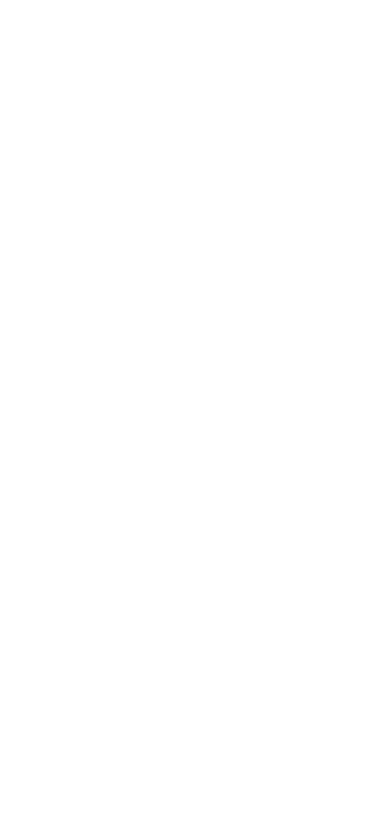
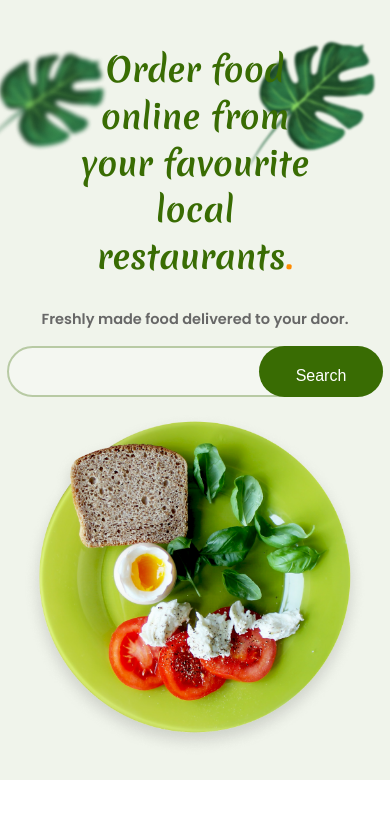
Before and after one commit to RayhanalKavey/FoodTime-Rayhan-al-Kavey, a plain HTML site: page index.html in a window 390 px wide. Drawn offline with Linux system fonts and the light colour scheme; files that its build step writes are made by us from their sources.

Commit message:
Add responsive hero section.

```diff
--- a/css/style.css
+++ b/css/style.css
@@ -18,12 +18,153 @@ General CSS
   margin: 0;
   padding: 0;
   box-sizing: border-box;
-  font-family: "Open Sans", sans-serif;
 }
 
 html {
   font-size: 62.5%;
 }
 body {
+  font-family: "Open Sans", sans-serif;
   font-family: var(--poppins-font);
+  line-height: 1;
+  font-weight: 400;
 }
+.container {
+  max-width: 123.4rem;
+  margin-left: auto;
+  margin-right: auto;
+  padding: 1rem;
+}
+/* ===============
+Hero section
+================== */
+.section-hero {
+  background-color: var(--primary-color-bg);
+  position: relative;
+}
+/* background image start */
+.hero-background {
+  position: absolute;
+  top: 0;
+  z-index: -1;
+  height: 28.8rem;
+}
+.hero-background.left {
+  left: 0;
+}
+.hero-background.right {
+  right: 0;
+}
+/* background image end */
+.hero-container {
+  display: grid;
+  grid-template-columns: 1fr 1fr;
+  align-items: center;
+  padding-top: 8.5rem;
+  padding-bottom: 2.4rem;
+}
+/* heading start */
+.hero-heading {
+  font-family: var(--merienda-font);
+  color: var(--primary-color);
+  font-weight: 700;
+  font-size: 6.5rem;
+  line-height: 8.4rem;
+  margin-bottom: 3rem;
+}
+.hero-heading span {
+  color: var(--secondary-color);
+}
+.hero-description {
+  font-weight: 600;
+  font-size: 2.4rem;
+  line-height: 34px;
+  color: var(--paragraph-color);
+  margin-bottom: 2.4rem;
+}
+/* Hero search box start */
+.hero-search-box {
+  position: relative;
+}
+.search-input {
+  display: block;
+  width: 100%;
+  height: 7rem;
+  background-color: var(--white-color);
+  opacity: 0.3;
+  border: 2px solid var(--primary-color);
+  border-radius: 120px;
+}
+.btn {
+}
+.search-button {
+  padding: 1.5rem 5rem;
+  background-color: var(--primary-color);
+  color: var(--white-color);
+  font-weight: 500;
+  font-size: 2.2rem;
+  line-height: 37px;
+  border-radius: 100px;
+  position: absolute;
+  border: none;
+  top: 0;
+  bottom: 0;
+  right: 0;
+}
+/* Hero search box end */
+
+/* Hero image box start */
+.hero-img {
+  width: 100%;
+}
+/* Hero image box end */
+
+/* ===============
+Media screen
+================== */
+/*
+with 1344px (Smaller desktop)
+*/
+@media (max-width: 84em) {
+  html {
+    font-size: 55.5%;
+  }
+}
+/*
+992px
+*/
+@media (max-width: 62em) {
+  html {
+    font-size: 50.5%;
+  }
+  /* Hero section */
+  .hero-container {
+    grid-template-columns: 1fr;
+    padding-top: 6.5rem;
+    padding-bottom: 1.4rem;
+  }
+  .hero-heading {
+    font-size: 4.5rem;
+    line-height: 6.4rem;
+    width: 70%;
+    text-align: center;
+    margin-left: auto;
+    margin-right: auto;
+  }
+  .hero-description {
+    font-size: 2rem;
+    text-align: center;
+    margin-bottom: 1.4rem;
+  }
+
+  /* hero section end */
+}
+/*
+672px
+
+*/
+@media (max-width: 42em) {
+  html {
+    font-size: 45.5%;
+  }
+}
--- a/index.html
+++ b/index.html
@@ -20,7 +20,53 @@
       rel="stylesheet"
     />
     <!-- Link css -->
-    <link rel="stylesheet" href="./styles/style.css" />
+    <link rel="stylesheet" href="css/style.css" />
+    <link rel="stylesheet" href="css/media.css" />
   </head>
-  <body></body>
+  <body>
+    <!-- ---------------
+      Hero section Start
+    --------------- -->
+    <section class="section-hero">
+      <div class="container hero-container">
+        <!-- <div class="left-hero-background">jj</div>
+        <div class="right-hero-background">jj</div> -->
+        <div class="hero-text-box">
+          <h1 class="heading-primary hero-heading">
+            Order food online from your favourite local restaurants<span
+              >.</span
+            >
+          </h1>
+          <p class="hero-description">
+            Freshly made food delivered to your door.
+          </p>
+
+          <div class="hero-search-box">
+            <input type="text" class="search-input" />
+            <button class="btn search-button">Search</button>
+          </div>
+        </div>
+        <div class="hero-img-box">
+          <img
+            class="hero-img"
+            src="assets/hero-img.png"
+            alt="A plate of breakfast, contains an edd, a piece of bread, and vegetable."
+          />
+          <img
+            class="hero-background left"
+            src="assets/green-leaf.png"
+            alt=""
+          />
+          <img
+            class="hero-background right"
+            src="assets/right-green-leaf.png"
+            alt=""
+          />
+        </div>
+      </div>
+    </section>
+    <!-- ---------------
+      Hero section Start
+    --------------- -->
+  </body>
 </html>
```
Also changed, not shown: css/media.css (added, +16 -0 lines), assets/green-leaf.png (added), assets/hero-img.png (added), assets/right-green-leaf.png (added).
